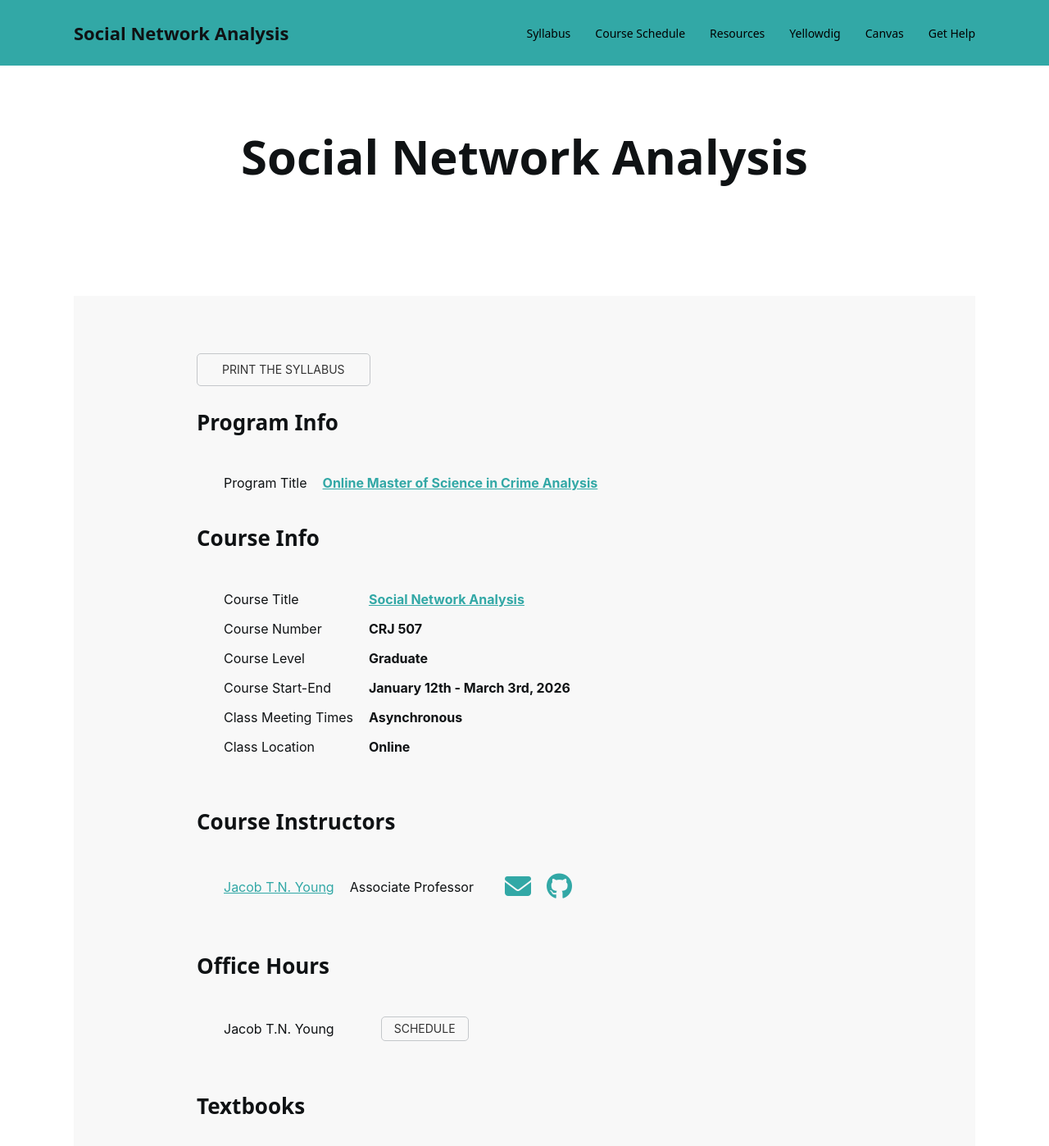
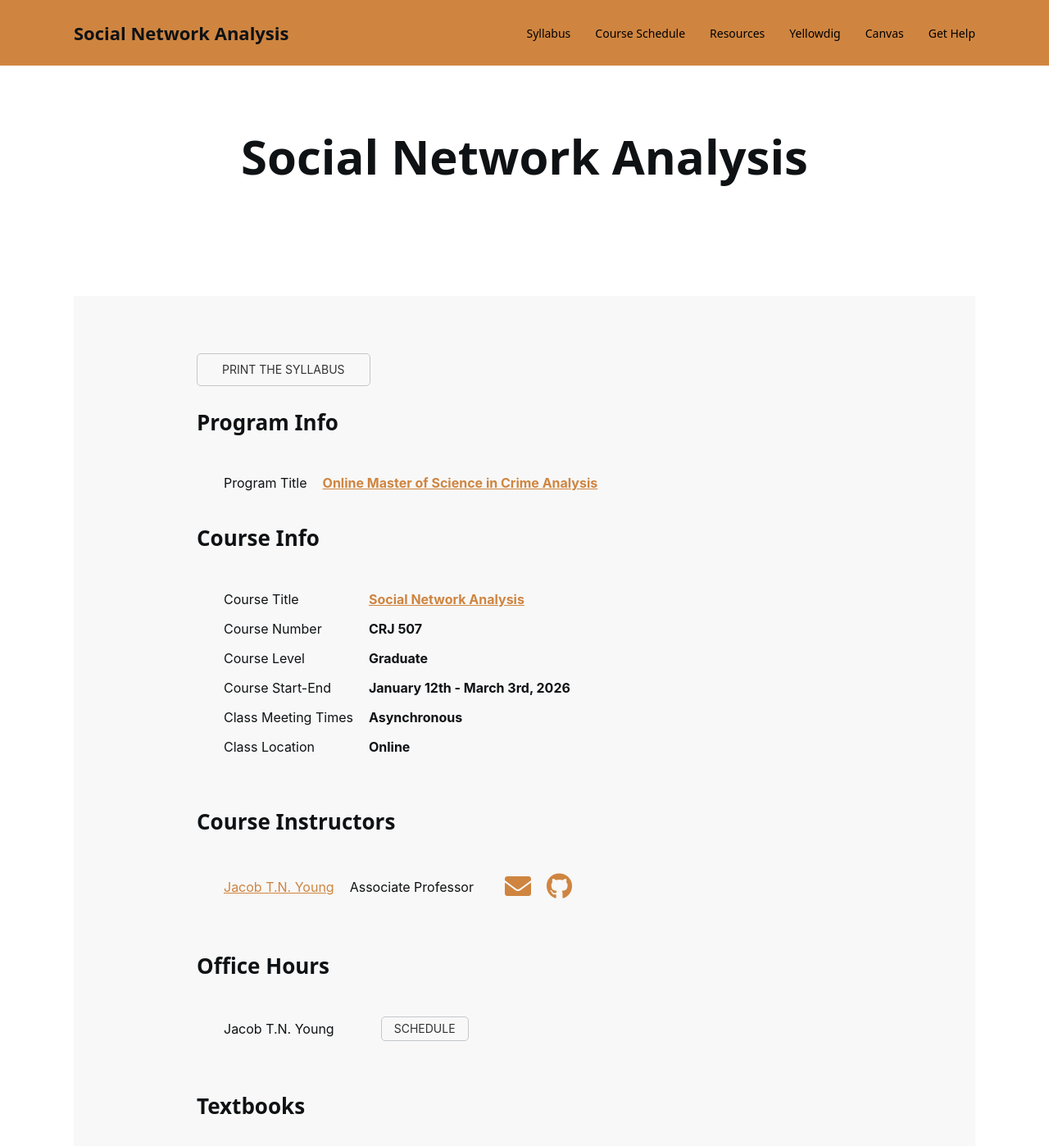
Before and after one commit to Watts-College/crj-507-fall-2026, a Jekyll site: the page built from index.md, in a window 1280 px wide and 1400 px high. Shown: the whole window at 82% size. Built offline with Jekyll 4.4.1, drawn with Linux system fonts in a browser that asks for light colours; nearby versions of some CDN libraries; a style sheet for code colours, icons or effects is not loaded.

Commit message:
changes to config and color settings

```diff
--- a/_config.yml
+++ b/_config.yml
@@ -46,15 +46,15 @@ header:
 # GITHUB CONFIGURATIONS
 
 url :               "https://watts-college.github.io"
-baseurl:            "/crj-507-spring-2026"
-course_url:         "https://Watts-College.github.io/crj-507-spring-2026/"
+baseurl:            "/crj-507-fall-2026"
+course_url:         "https://Watts-College.github.io/crj-507-fall-2026/"
 title:              Watts-College # don't change this
 
 github_info:
     username:          Watts-College # Github location of the course
     branch:            master
-    website-repo:      crj-507-spring-2026
-    course-repo:       crj-507-spring-2026
+    website-repo:      crj-507-fall-2026
+    course-repo:       crj-507-fall-2026
 
 
 # IGNORE THESE SETTINGS
--- a/assets/css/custom.css
+++ b/assets/css/custom.css
@@ -2,7 +2,7 @@ button {
     border-radius: 5px;
     border-color: darkgray;
     background-color: transparent;
-    color: #32a8a6;
+    color: #cf8540;
 }
 
 
@@ -41,14 +41,14 @@ header {
 }
 
 #default_nav {
-    background-color:rgb(50, 168, 166);
+    background-color:rgb(207, 133, 64);
     /* background-color: #f08d14;  #ffaf4d; */
     font-size: 1.7em;
     color: white;
 }
 
 footer {
-    background-color:rgb(50, 168, 166);
+    background-color:rgb(207, 133, 64);
     /* background-color: #f08d14;  #ffaf4d; #ff8c00; */
     color: white; /* rgb(255,255,255); */
     margin-top: 0px;
@@ -84,7 +84,7 @@ p.i {
 
 
 a{
-    color: #32a8a6;
+    color: #cf8540;
     text-decoration: underline;
     target-name: new;
     target-new: tab;
```
Also changed, not shown: 3 other files.
